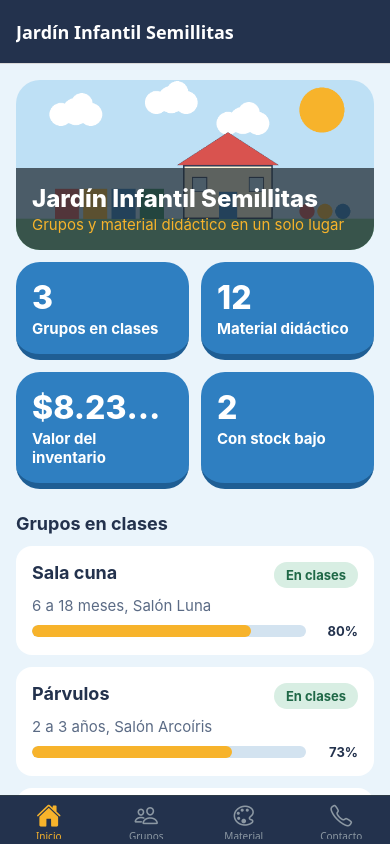
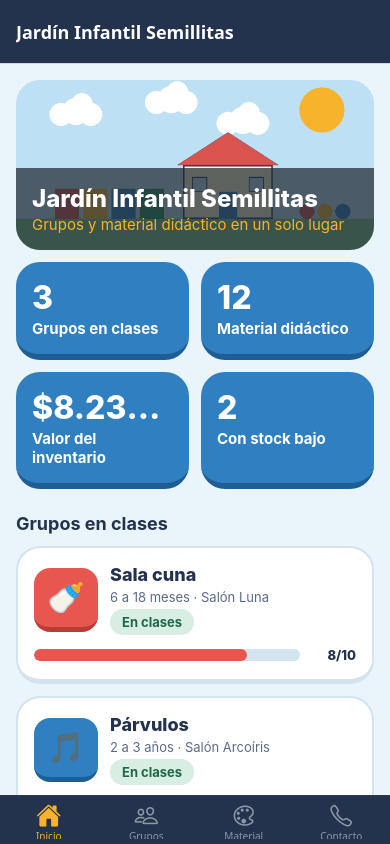
Before and after one commit to safira2580/jardin_infantil_privado, a React Native app: screen /InicioTab in a window 390 px wide. Built offline with nearby package versions, Linux system fonts and the light colour scheme.

Commit message:
Update GrupoCard.tsx

```diff
--- a/src/components/GrupoCard.tsx
+++ b/src/components/GrupoCard.tsx
@@ -1,5 +1,5 @@
 import { Pressable, StyleSheet, Text, View } from 'react-native';
-import { colors, font, radius, spacing } from '../theme';
+import { blockCard, blocks, colors, font, lookDeGrupo, pressedBlock, radius, spacing } from '../theme';
 import type { Grupo } from '../types/models';
 import { ocupacionDe } from '../utils/format';
 import Badge from './Badge';
@@ -11,35 +11,44 @@ interface Props {
 }
 
 export default function GrupoCard({ grupo, onPress }: Props) {
+  const look = lookDeGrupo(grupo.id);
+  const c = blocks[look.tone];
   return (
     <Pressable
       onPress={onPress}
       accessibilityRole="button"
       accessibilityLabel={`Grupo ${grupo.nombre}, ocupación ${ocupacionDe(grupo)} por ciento`}
-      style={({ pressed }) => [styles.card, pressed && styles.pressed]}
+      style={({ pressed }) => [styles.card, pressed && pressedBlock]}
     >
-      <View style={styles.row}>
-        <Text style={styles.title} numberOfLines={2}>{grupo.nombre}</Text>
-        <Badge estado={grupo.estado} />
+      <View style={styles.top}>
+        <View style={[styles.tile, { backgroundColor: c.main, borderBottomColor: c.dark }]}>
+          <Text style={styles.emoji}>{look.emoji}</Text>
+        </View>
+        <View style={styles.info}>
+          <Text style={styles.title} numberOfLines={1}>{grupo.nombre}</Text>
+          <Text style={styles.meta} numberOfLines={1}>{grupo.edad} · {grupo.salon}</Text>
+          <Badge estado={grupo.estado} />
+        </View>
       </View>
-      <Text style={styles.meta}>{grupo.edad}, {grupo.salon}</Text>
       <View style={styles.progressRow}>
         <View style={styles.progressBar}>
-          <ProgressBar value={ocupacionDe(grupo)} />
+          <ProgressBar value={ocupacionDe(grupo)} color={c.main} />
         </View>
-        <Text style={styles.pct}>{ocupacionDe(grupo)}%</Text>
+        <Text style={styles.pct}>{grupo.matriculados}/{grupo.cupos}</Text>
       </View>
     </Pressable>
   );
 }
 
 const styles = StyleSheet.create({
-  card: { backgroundColor: colors.surface, borderRadius: radius.md, padding: spacing.lg, gap: spacing.sm },
-  pressed: { opacity: 0.85 },
-  row: { flexDirection: 'row', justifyContent: 'space-between', alignItems: 'flex-start', gap: spacing.md },
-  title: { flex: 1, fontSize: font.lg, fontWeight: '700', color: colors.ink },
-  meta: { fontSize: font.md, color: colors.muted },
+  card: { ...blockCard, padding: spacing.lg, gap: spacing.md },
+  top: { flexDirection: 'row', gap: spacing.md, alignItems: 'center' },
+  tile: { width: 64, height: 64, borderRadius: radius.md, borderBottomWidth: 5, alignItems: 'center', justifyContent: 'center' },
+  emoji: { fontSize: 30 },
+  info: { flex: 1, gap: 4 },
+  title: { fontSize: font.lg, fontWeight: '800', color: colors.ink },
+  meta: { fontSize: font.sm, color: colors.muted },
   progressRow: { flexDirection: 'row', alignItems: 'center', gap: spacing.md },
   progressBar: { flex: 1 },
-  pct: { fontSize: font.sm, fontWeight: '700', color: colors.ink, width: 40, textAlign: 'right' },
+  pct: { fontSize: font.sm, fontWeight: '800', color: colors.ink, minWidth: 44, textAlign: 'right' },
 });
```
